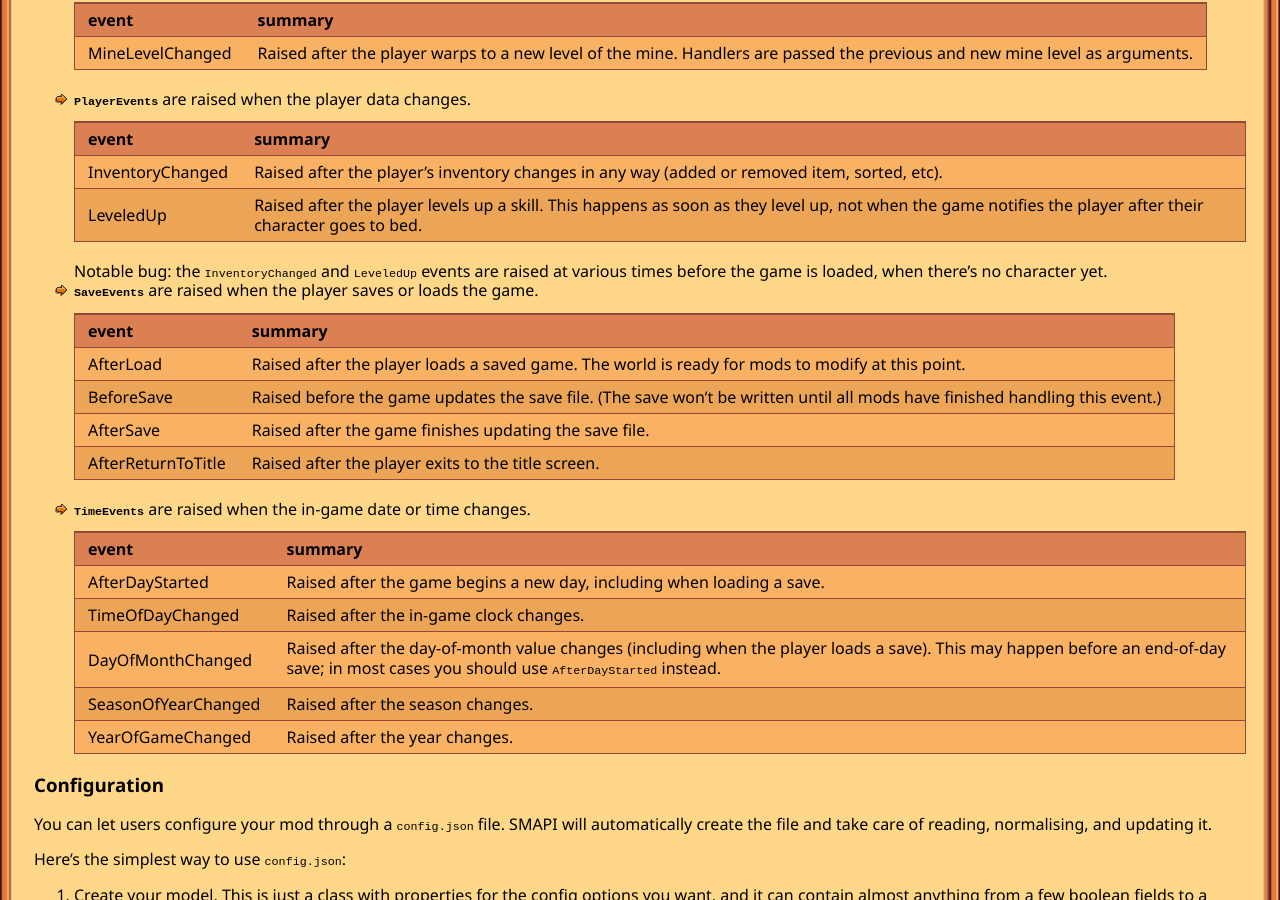
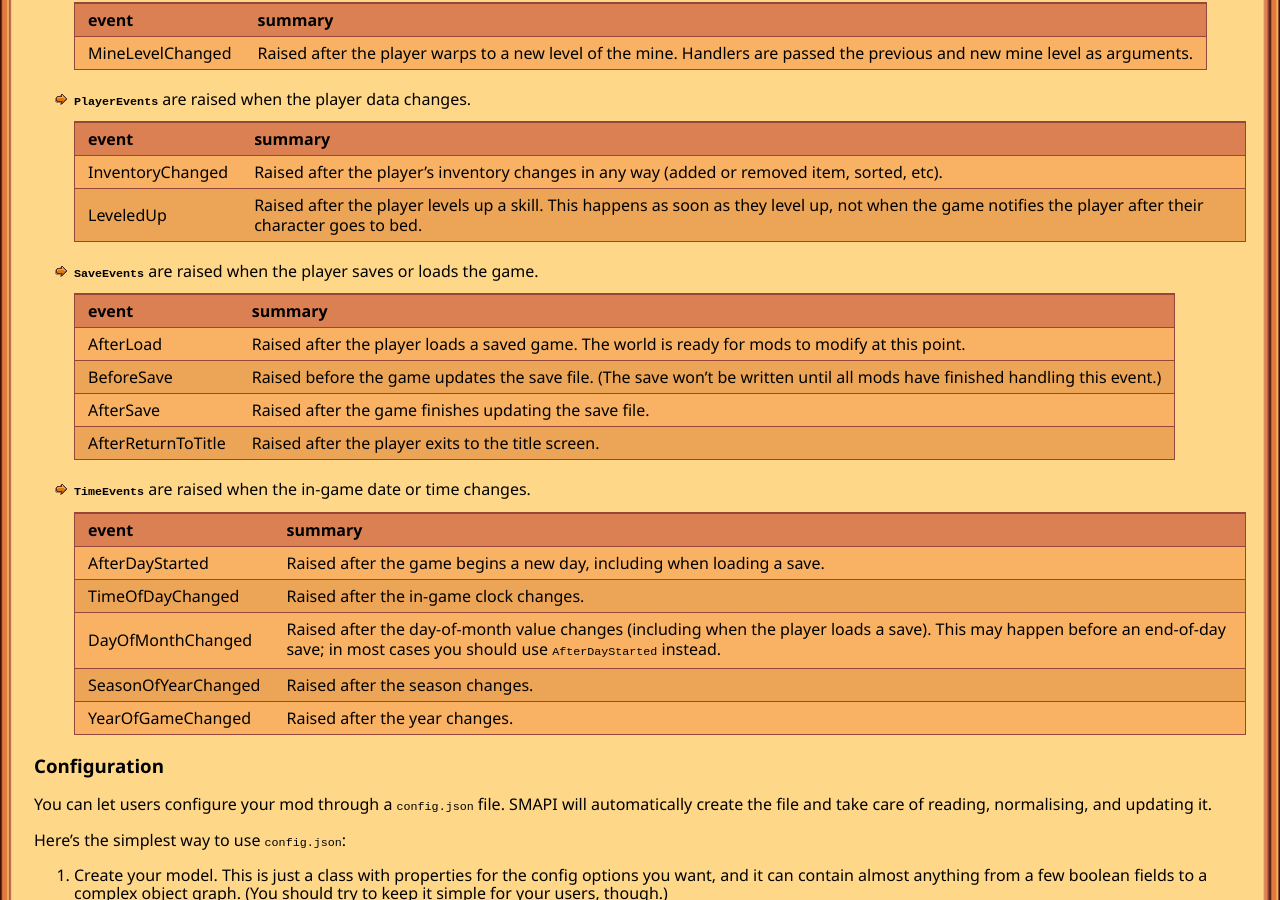
Before and after one commit to Pathoschild/canimod.github.io, a Jekyll site: the page built from for-devs/creating-a-smapi-mod.md, in a window 1280 px wide and 900 px high, scrolled down 5722 px. Built offline with Jekyll 4.4.1, drawn with Linux system fonts in a browser that asks for light colours; nearby versions of some CDN libraries.

Commit message:
remove note about fixed bug

```diff
--- a/for-devs/creating-a-smapi-mod.md
+++ b/for-devs/creating-a-smapi-mod.md
@@ -312,9 +312,6 @@ Here are the available events:
   | InventoryChanged | Raised after the player's inventory changes in any way (added or removed item, sorted, etc). |
   | LeveledUp | Raised after the player levels up a skill. This happens as soon as they level up, not when the game notifies the player after their character goes to bed. |
 
-  Notable bug: the `InventoryChanged` and `LeveledUp` events are raised at various times before
-  the game is loaded, when there's no character yet.
-
 * <span id="save-events"></span>
   **`SaveEvents`** are raised when the player saves or loads the game.
 
```
